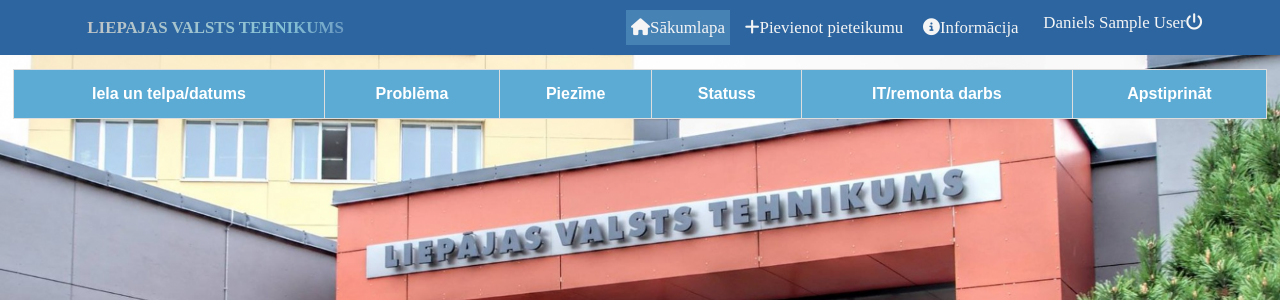
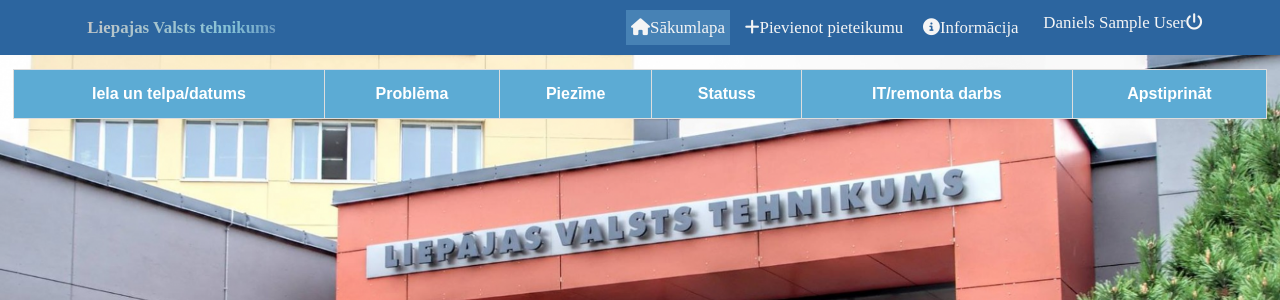
Before and after one commit to KnsGoyoLV/SchoolTicket, a PHP site: page / in a window 1280 px wide. Shown: the top 300 px of the page. Run offline with PHP 8.4, Linux system fonts and the light colour scheme; the visitor is signed in with stand-in values (Sample User, id 1); data comes from the database, SQL or seed files in the repository; data that the repository does not hold is empty; some libraries are stand-ins or nearby versions.

Commit message:
merge changes

```diff
--- a/index.php
+++ b/index.php
@@ -87,7 +87,7 @@
 
 <nav class="navbar navbar-expand-lg bg-dark  navbar-dark py-3 fixed-top">
       <div class="container">
-        <a href="#" class="animate-charcter" >Liepajas Valsts Tehnikums</a>
+        <a href="#" class="animate-charcter" >Liepajas Valsts tehnikums</a>
 
 
         <button
--- a/style_main.css
+++ b/style_main.css
@@ -666,7 +666,7 @@ input{
 
 .animate-charcter
 {
-   text-transform: uppercase;
+
   background-image: linear-gradient(
     -225deg,
     #ffffff 0%,
```
